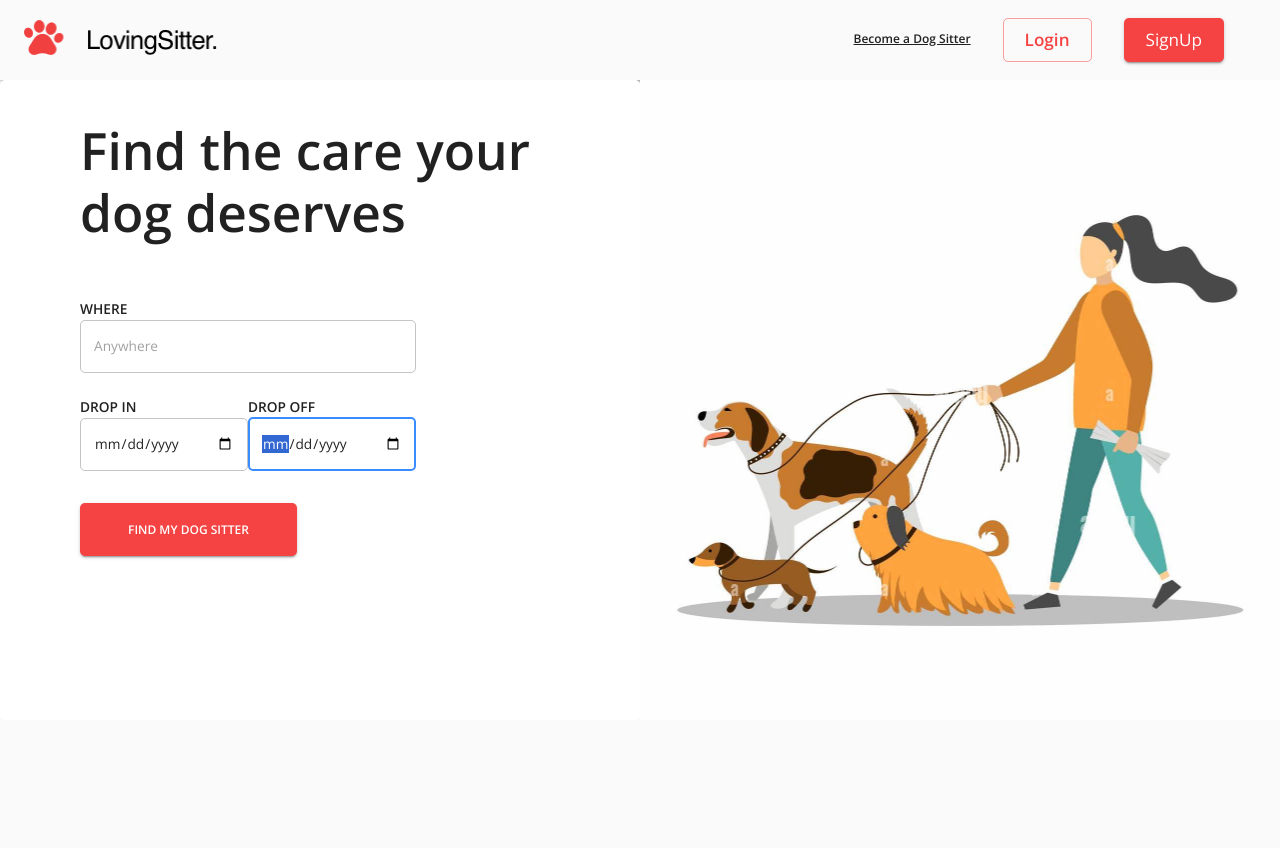
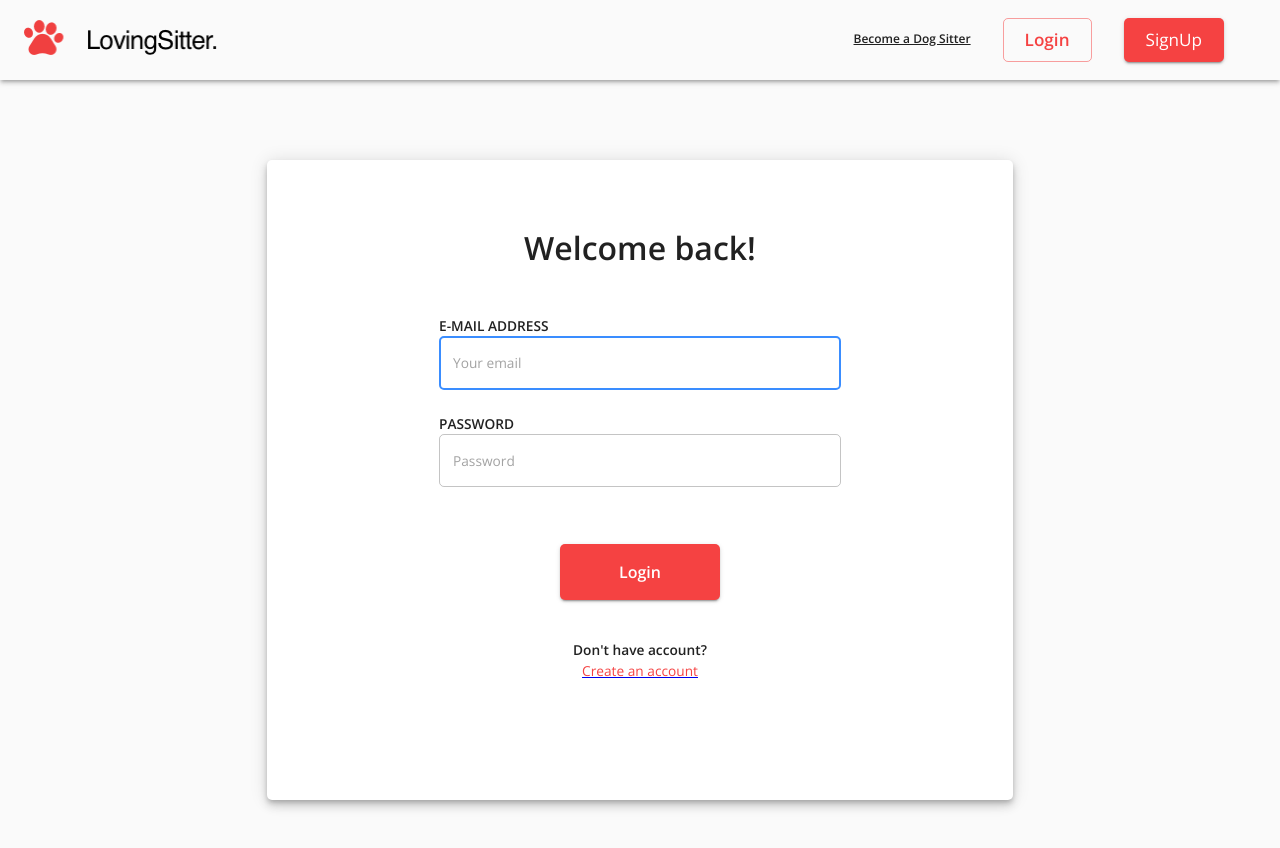
Before and after one commit to hatchways/team-scallops, a React (Create React App) app in the folder client/: page /login in a window 1280 px wide. Before the commit this address led to /land. Shown: the top 848 px of the page. Before the commit the page ends 800 px from the top, so only its background shows below. Built offline with nearby package versions, Linux system fonts and the light colour scheme; no server answers.

Commit message:
Change path land to landing-page

```diff
--- a/client/src/App.tsx
+++ b/client/src/App.tsx
@@ -29,7 +29,7 @@ function App(): JSX.Element {
               <Switch>
                 <Route exact path="/login" component={Login} />
                 <Route exact path="/signup" component={Signup} />
-                <Route exact path="/land" component={LandingPage} />
+                <Route exact path="/landing-page" component={LandingPage} />
                 <Route path="/profile" component={Profile} />
                 <Route exact path="/my-jobs" component={MyJobs} />
                 <Route exact path="/my-sitters" component={MySitters} />
--- a/client/src/context/useAuthContext.tsx
+++ b/client/src/context/useAuthContext.tsx
@@ -34,7 +34,7 @@ export const AuthProvider: FunctionComponent = ({ children }): JSX.Element => {
     // needed to remove token cookie
     await logoutAPI()
       .then(() => {
-        history.push('/land');
+        history.push('/login');
         setLoggedInUser(null);
       })
       .catch((error) => console.error(error));
```
